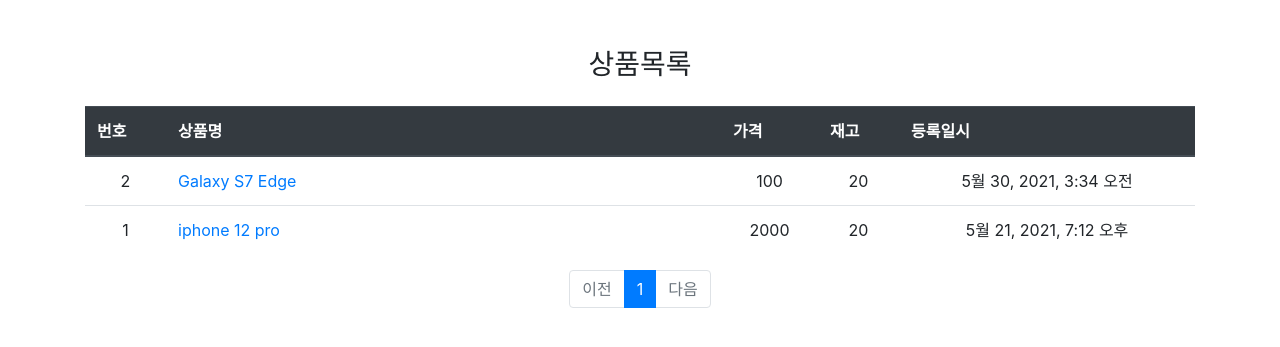
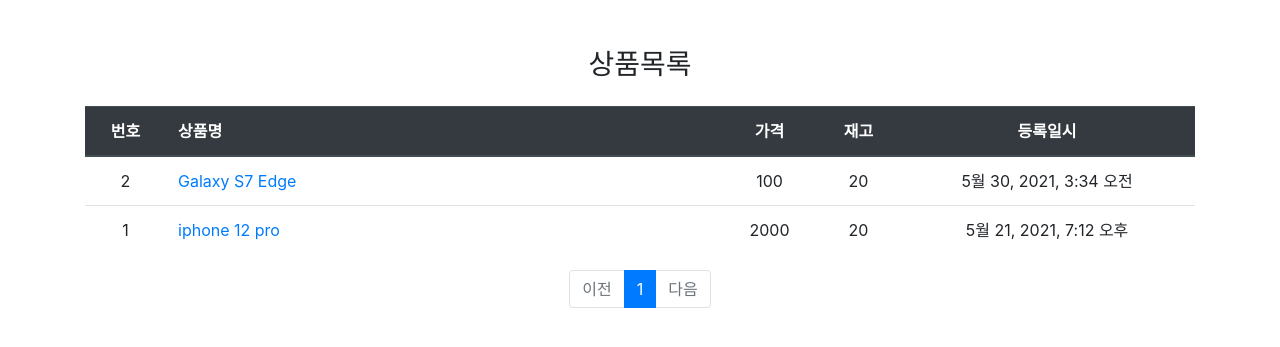
Before and after one commit to A-WOS/mysite, a Django app: page /product/ in a window 1280 px wide. Shown: the part 87-434 px from the top of the page. Run offline with Django 3.2, Linux system fonts and the light colour scheme; data comes from the database, SQL or seed files in the repository; some libraries are stand-ins or nearby versions.

Commit message:
th 부분이 이쁘지 않아서 정렬

```diff
--- a/product/templates/product/product_list.html
+++ b/product/templates/product/product_list.html
@@ -55,11 +55,11 @@
     <table class="table">
         <thead>
         <tr class="thead-dark">
-            <th>번호</th>
+            <th class="text-center">번호</th>
             <th style="width:50%">상품명</th>
-            <th>가격</th>
-            <th>재고</th>
-            <th>등록일시</th>
+            <th class="text-center">가격</th>
+            <th class="text-center">재고</th>
+            <th class="text-center">등록일시</th>
         </tr>
         </thead>
         <tbody>
--- a/pybo/templates/pybo/question_list.html
+++ b/pybo/templates/pybo/question_list.html
@@ -10,10 +10,10 @@
     <table class="table">
         <thead>
         <tr class="thead-dark">
-            <th>번호</th>
+            <th class="text-center">번호</th>
             <th style="width:50%">제목</th>
-            <th>글쓴이</th>
-            <th>작성일시</th>
+            <th class="text-center">글쓴이</th>
+            <th class="text-center">작성일시</th>
         </tr>
         </thead>
         <tbody>
```
